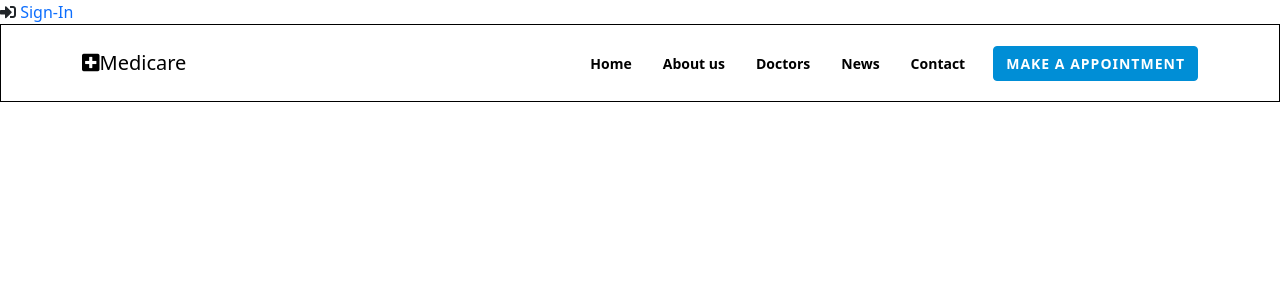
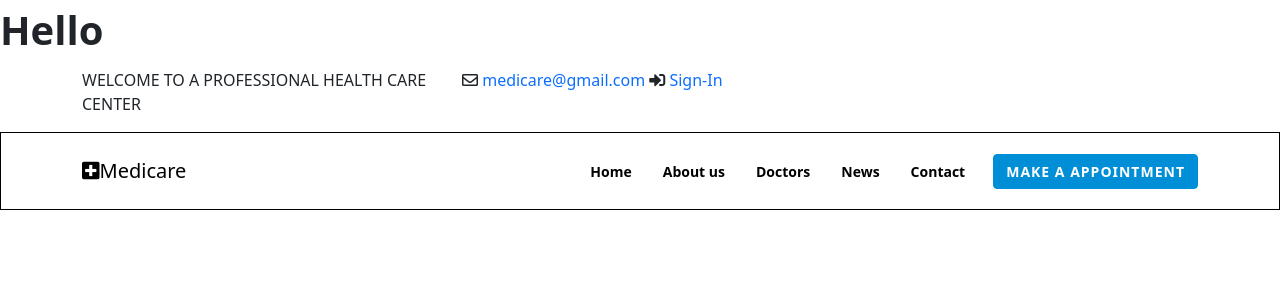
Before and after one commit to Md-Tariqul-Islam/Medicare, a PHP site: page / in a window 1280 px wide. Shown: the top 300 px of the page. Run offline with PHP 8.4, Linux system fonts and the light colour scheme.

Commit message:
Add header

```diff
--- a/css/style.css
+++ b/css/style.css
@@ -11,7 +11,7 @@ h1,h2,h3,h4,h5,h6 {
     line-height: inherit;
 
   }
-a, a:hover{
+a,a:hover{
       text-decoration: none;
   }
 
@@ -53,3 +53,14 @@ a, a:hover{
 	color: #008ed6;
 	border: 1px solid #008ed6;
 }
+
+
+header span.email-icon {
+  padding-top: 0;
+  color:aquamarine;
+  border: 2px solid red;
+}
+
+header p{
+  text-transform : uppercase;
+}
--- a/index.php
+++ b/index.php
@@ -6,22 +6,46 @@
     <meta charset="utf-8">
     <meta name="viewport" content="width=device-width, initial-scale=1">
 
+     <!-- MAIN CSS -->
+
+
+
     <!-- Bootstrap CSS -->
     <link href="https://cdn.jsdelivr.net/npm/bootstrap@5.0.2/dist/css/bootstrap.min.css" rel="stylesheet" integrity="sha384-EVSTQN3/azprG1Anm3QDgpJLIm9Nao0Yz1ztcQTwFspd3yD65VohhpuuCOmLASjC" crossorigin="anonymous">
 
-    <!-- MAIN CSS -->
-    <link rel="stylesheet" href="css/style.css">
+
     <!-- Font Awesome -->
     <link rel="stylesheet" href="https://use.fontawesome.com/releases/v5.15.4/css/all.css" integrity="sha384-DyZ88mC6Up2uqS4h/KRgHuoeGwBcD4Ng9SiP4dIRy0EXTlnuz47vAwmeGwVChigm" crossorigin="anonymous">
 
     <!-- <link rel="stylesheet" href="https://cdnjs.cloudflare.com/ajax/libs/font-awesome/4.7.0/css/font-awesome.css"> -->
+    <link rel="stylesheet" href="css/style.css">
 
     <title>MediCare</title>
 
   </head>
   <body>
-    <span> <i class="fas fa-sign-in-alt"></i><a href="login.php"> Sign-In</a></span>
     <!-- header-section start -->
+     <!-- HEADER -->
+
+     <h1 class="b">Hello</h1>
+     <header>
+        <div class="container">
+            <div class="row">
+
+                <div class="col-md-4 col-sm-5">
+                    <p>Welcome to a Professional Health Care Center</p>
+                </div>
+
+                <div class="col-md-8 col-sm-7 text-align-right">
+                    <span><i class="far fa-envelope"></i> <a href="#">medicare@gmail.com</a></span>
+                    <span> <i class="fas fa-sign-in-alt"></i><a href="login.php"> Sign-In</a></span>
+                </div>
+
+            </div>
+        </div>
+    </header>
+
+
     <header class="header-section">
     <nav class="navbar navbar-expand-lg navbar-light bg-light">
           <div class="container">
```
Also changed, not shown: login.php (+1 -8 lines), ind.html (added).
